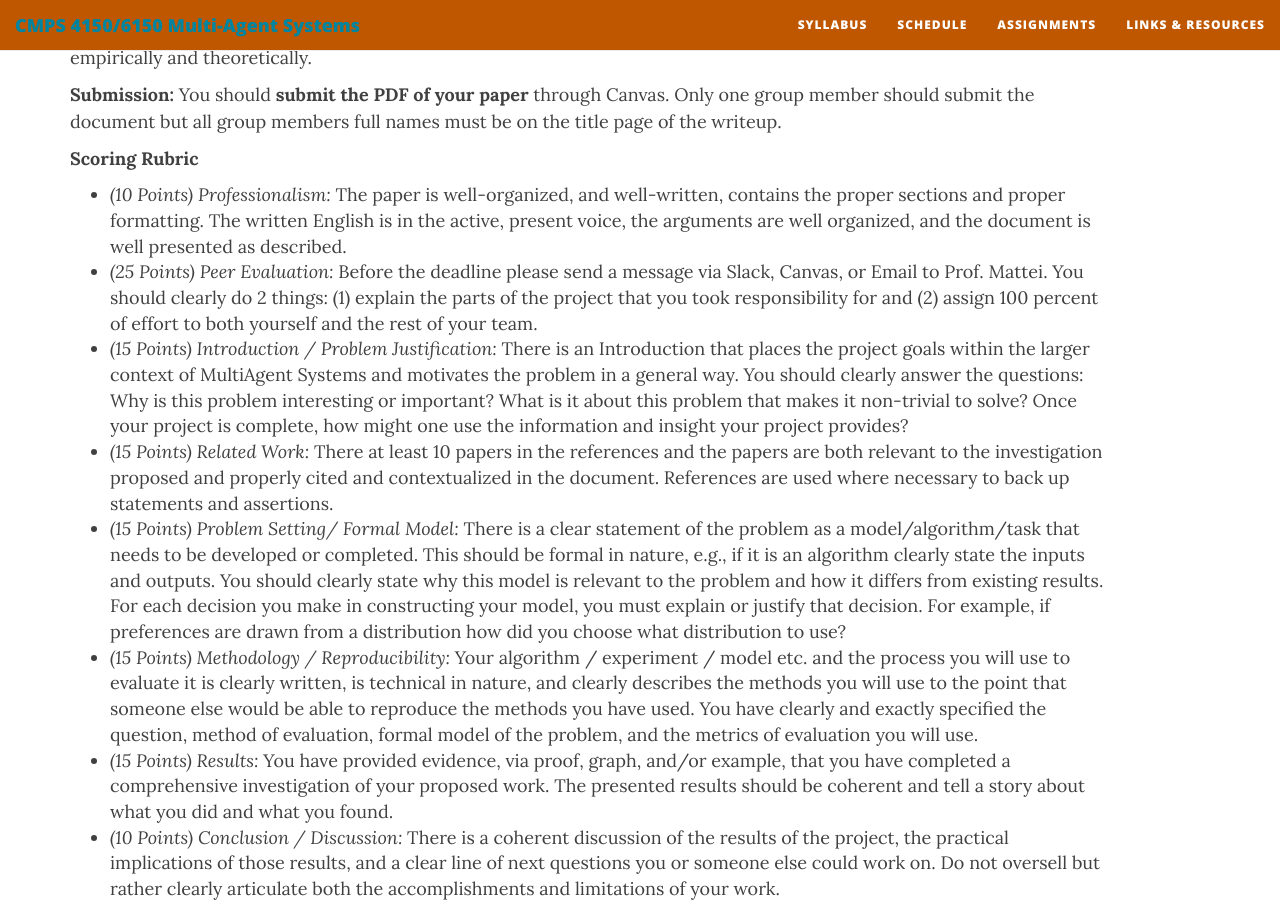
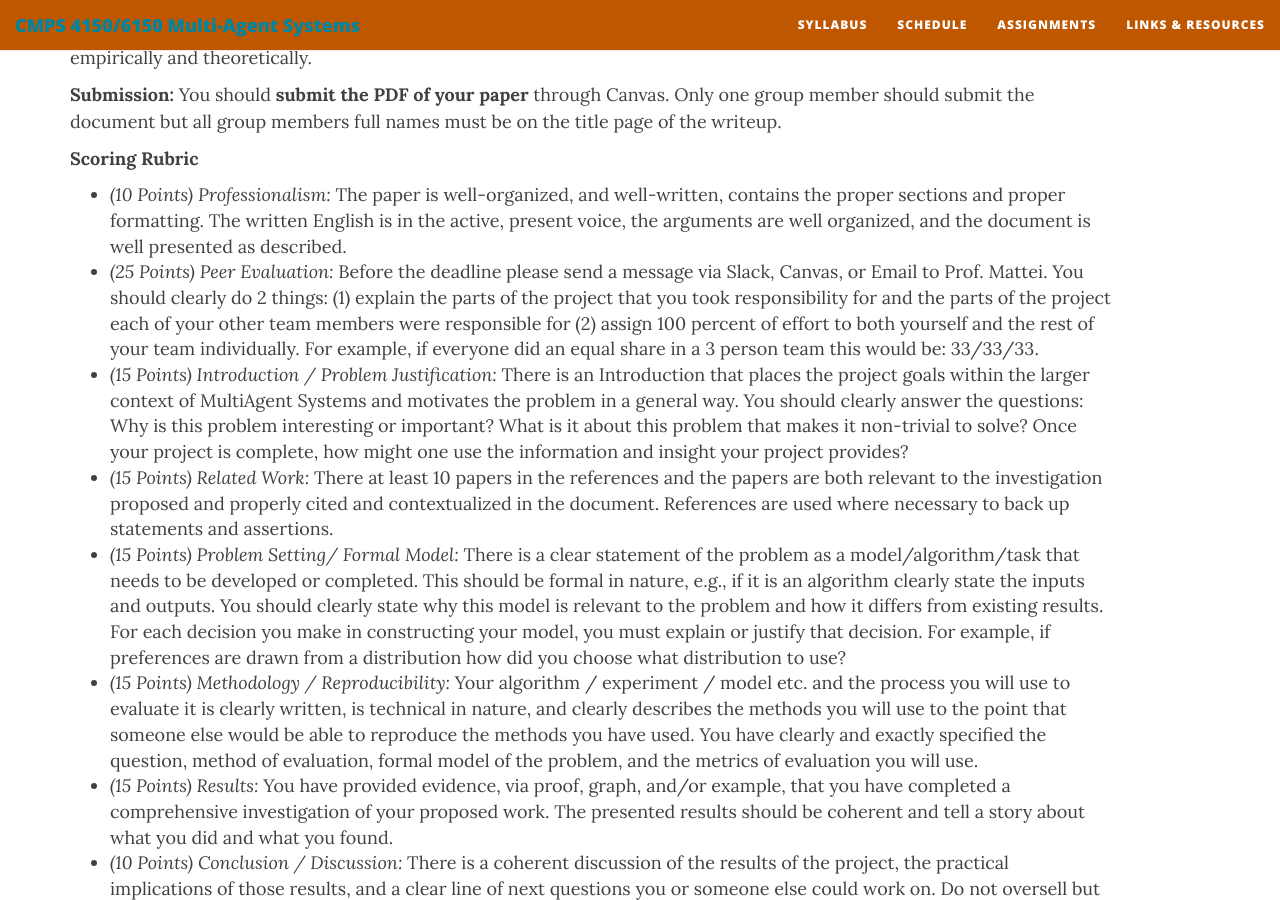
Before and after one commit to nmattei/cmps4150, a Jekyll site: the page built from assignments.md, in a window 1280 px wide and 900 px high, scrolled down 6560 px. Built offline with Jekyll 4.4.1, drawn with Linux system fonts in a browser that asks for light colours; nearby versions of some CDN libraries.

Commit message:
final rubric

```diff
--- a/assignments.md
+++ b/assignments.md
@@ -184,7 +184,7 @@ Note that you should have something to say for both Section 6 and Section 7 -- i
 **Scoring Rubric**
 
 * *(10 Points) Professionalism:* The paper is well-organized, and well-written, contains the proper sections and proper formatting. The written English is in the active, present voice, the arguments are well organized, and the document is well presented as described.
-* *(25 Points) Peer Evaluation:* Before the deadline please send a message via Slack, Canvas, or Email to Prof. Mattei. You should clearly do 2 things: (1) explain the parts of the project that you took responsibility for and (2) assign 100 percent of effort to both yourself and the rest of your team.
+* *(25 Points) Peer Evaluation:* Before the deadline please send a message via Slack, Canvas, or Email to Prof. Mattei. You should clearly do 2 things: (1) explain the parts of the project that you took responsibility for and the parts of the project each of your other team members were responsible for (2) assign 100 percent of effort to both yourself and the rest of your team individually. For example, if everyone did an equal share in a 3 person team this would be: 33/33/33.
 * *(15 Points) Introduction / Problem Justification:* There is an Introduction that places the project goals within the larger context of MultiAgent Systems and motivates the problem in a general way. You should clearly answer the questions: Why is this problem interesting or important? What is it about this problem that makes it non-trivial to solve? Once your project is complete, how might one use the information and insight your project provides?
 * *(15 Points) Related Work:* There at least 10 papers in the references and the papers are both relevant to the investigation proposed and properly cited and contextualized in the document. References are used where necessary to back up statements and assertions.
 * *(15 Points) Problem Setting/ Formal Model:* There is a clear statement of the problem as a model/algorithm/task that needs to be developed or completed. This should be formal in nature, e.g., if it is an algorithm clearly state the inputs and outputs. You should clearly state why this model is relevant to the problem and how it differs from existing results. For each decision you make in constructing your model, you must explain or justify that decision. For example, if preferences are drawn from a distribution how did you choose what distribution to use?
```
